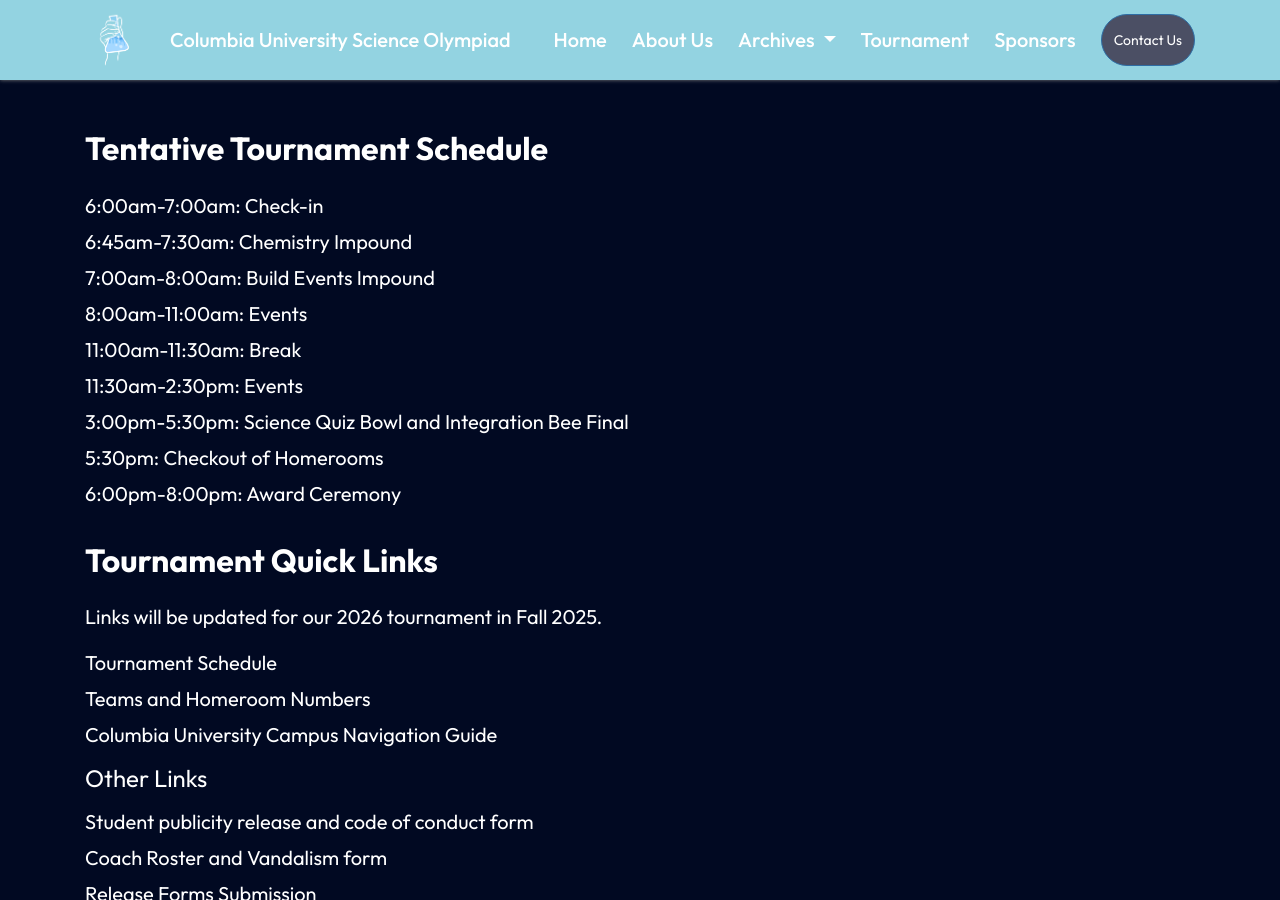
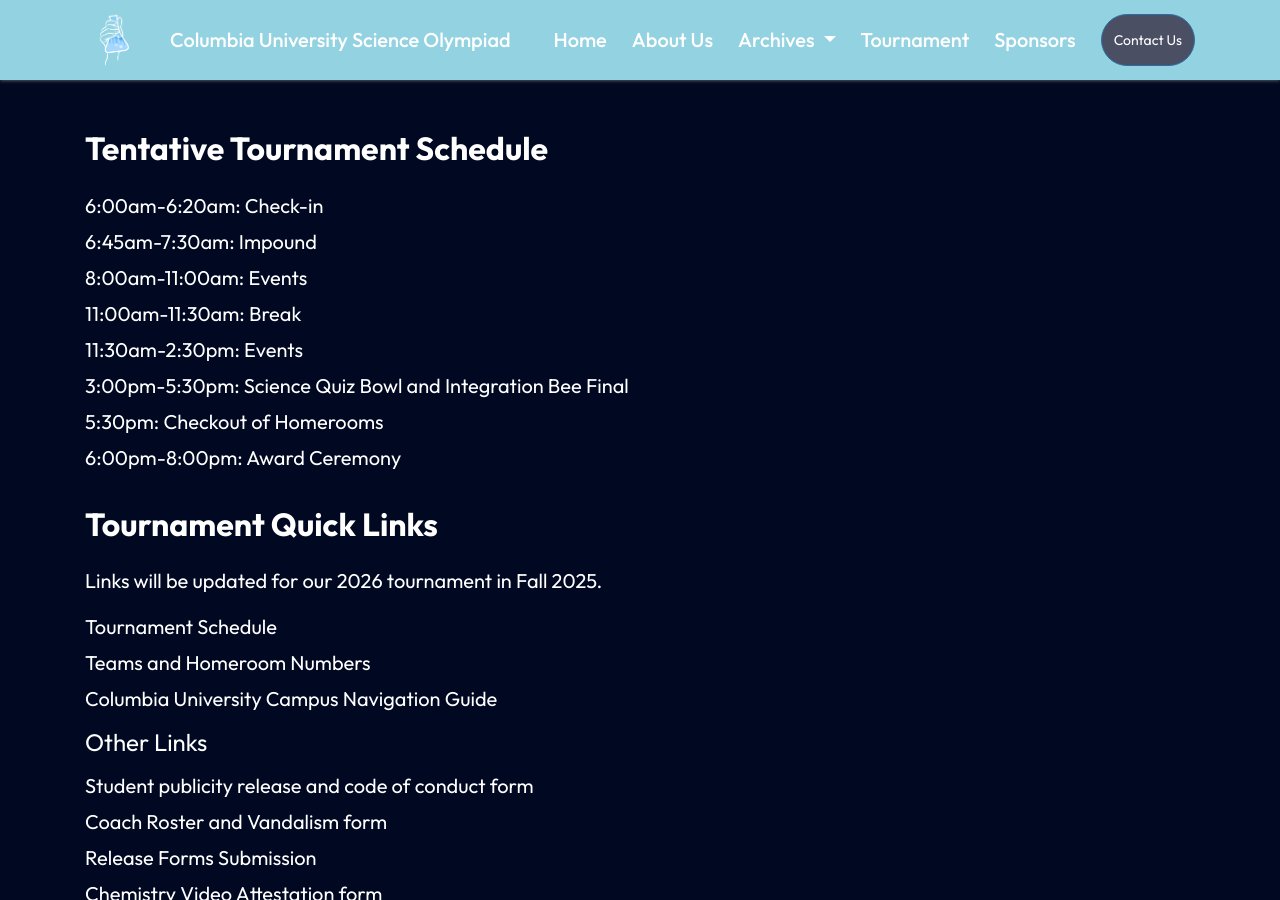
Before and after one commit to columbia-science-olympiad/columbia-science-olympiad.github.io, a Jekyll site: the page built from tournament.md, in a window 1280 px wide and 900 px high. Built offline with Jekyll 4.4.1, drawn with Linux system fonts in a browser that asks for light colours; nearby versions of some CDN libraries.

Commit message:
update tentative schedule

```diff
--- a/tournament.md
+++ b/tournament.md
@@ -5,9 +5,8 @@
 
 ## **Tentative Tournament Schedule**
 
--   6:00am-7:00am: Check-in
--   6:45am-7:30am: Chemistry Impound
--   7:00am-8:00am: Build Events Impound
+-   6:00am-6:20am: Check-in
+-   6:45am-7:30am: Impound
 -   8:00am-11:00am: Events
 -   11:00am-11:30am: Break
 -   11:30am-2:30pm: Events
```
